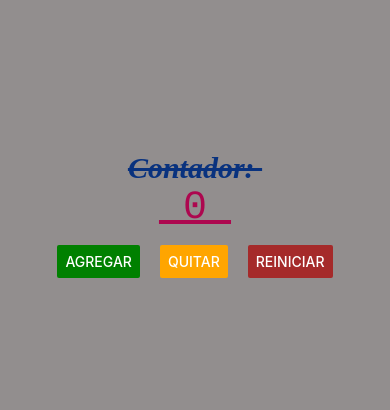
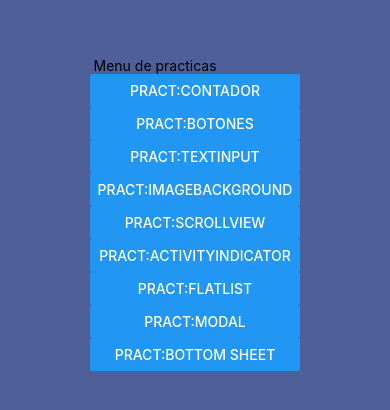
Before and after one commit to Daniel-cpu123/PAM212, a React Native app in the folder intro/: screen / in a window 390 px wide. Shown: the part 208-618 px from the top of the page. Built offline with nearby package versions, Linux system fonts and the light colour scheme.

Commit message:
Menu Practicas

```diff
--- a/intro/App.js
+++ b/intro/App.js
@@ -1,12 +1,13 @@
 //1. Import: Zona de declaraciones
 import ContadorScreen from './screens/ContadorScreen';
+import MenuScreen from './screens/MenuScreen';
 //2. Main: Zona de componentes
 export default function App() {
 
 
 
   return (
-<ContadorScreen></ContadorScreen>
+<MenuScreen></MenuScreen>
 
   );
 }
--- /dev/null
+++ b/intro/screens/BotonesScreen.js
@@ -0,0 +1,11 @@
+import { Text, StyleSheet, View } from 'react-native'
+
+export default function BotonesScreen(){
+    return (
+        <View>
+            <Text>Botones Screen Proximamente</Text>
+        </View>
+    )
+}
+
+const styles = StyleSheet.create({})
--- /dev/null
+++ b/intro/screens/MenuScreen.js
@@ -0,0 +1,67 @@
+import React, { useState } from 'react'
+import { Text, StyleSheet, View } from 'react-native'
+import ContadorScreen from './ContadorScreen';
+import BotonesScreen from './BotonesScreen';
+import TextInputScreen from './TextInputScreen';
+import ImageBackgroundScreen from './ImageBackgroundScreen';
+import ScrollViewScreen from './ScrollViewScreen';
+import ActivityIndicatorScreen from './ActivityIndicatorScreen';
+import FlatListScreen from './FlatListScreen';
+import ModalScreen from './ModalScreen';
+import BottomSheetScreen from './BottomSheetScreen';
+import { Button } from 'react-native-web';
+
+export default function MenuScreen() {
+    const [screen, setScreen] = useState('menu');
+
+    switch (screen) {
+        case 'contador':
+            return <ContadorScreen />;
+        case 'botones':
+            return <BotonesScreen />;
+        case 'TextInput':
+            return <TextInputScreen />;
+        case 'ImageBackground':
+            return <ImageBackgroundScreen />;
+        case 'ScrollView':
+            return <ScrollViewScreen />;
+        case 'ActivityIndicator':
+            return <ActivityIndicatorScreen />;
+        case 'FlatList':
+            return <FlatListScreen />;
+        case 'Modal':
+            return <ModalScreen />;
+        case 'Bottom Sheet':
+            return <BottomSheetScreen />;
+        case 'menu':
+            default:
+                return (
+                    <View style={styles.container}>
+      <View>
+            <Text> Menu de practicas </Text>
+            <Button onPress={()=>setScreen('contador')} title="Pract:Contador"/>
+            <Button onPress={()=>setScreen('botones')} title="Pract:Botones"/>
+            <Button onPress={()=>setScreen('TextInput')} title="Pract:TextInput"/>
+            <Button onPress={()=>setScreen('ImageBackground')} title="Pract:ImageBackground"/>
+            <Button onPress={()=>setScreen('ScrollView')} title="Pract:ScrollView"/>
+            <Button onPress={()=>setScreen('ActivityIndicator')} title="Pract:ActivityIndicator"/>
+            <Button onPress={()=>setScreen('FlatList')} title="Pract:FlatList"/>
+            <Button onPress={()=>setScreen('Modal')} title="Pract:Modal"/>
+            <Button onPress={()=>setScreen('Bottom Sheet')} title="Pract:Bottom Sheet"/>
+      </View>
+      </View>
+    )
+
+    }
+
+
+
+}
+const styles = StyleSheet.create({
+  container: {
+    flex: 1,
+    backgroundColor: '#4f5f99ff',
+    alignItems: 'center',
+    justifyContent: 'center',
+  },
+});
```
Also changed, not shown: intro/screens/ActivityIndicatorScreen.js (added), intro/screens/BottomSheetScreen.js (added), intro/screens/FlatListScreen.js (added), intro/screens/ImageBackgroundScreen.js (added), intro/screens/ModalScreen.js (added), intro/screens/ScrollViewScreen.js (added), intro/screens/TextInputScreen.js (added).
